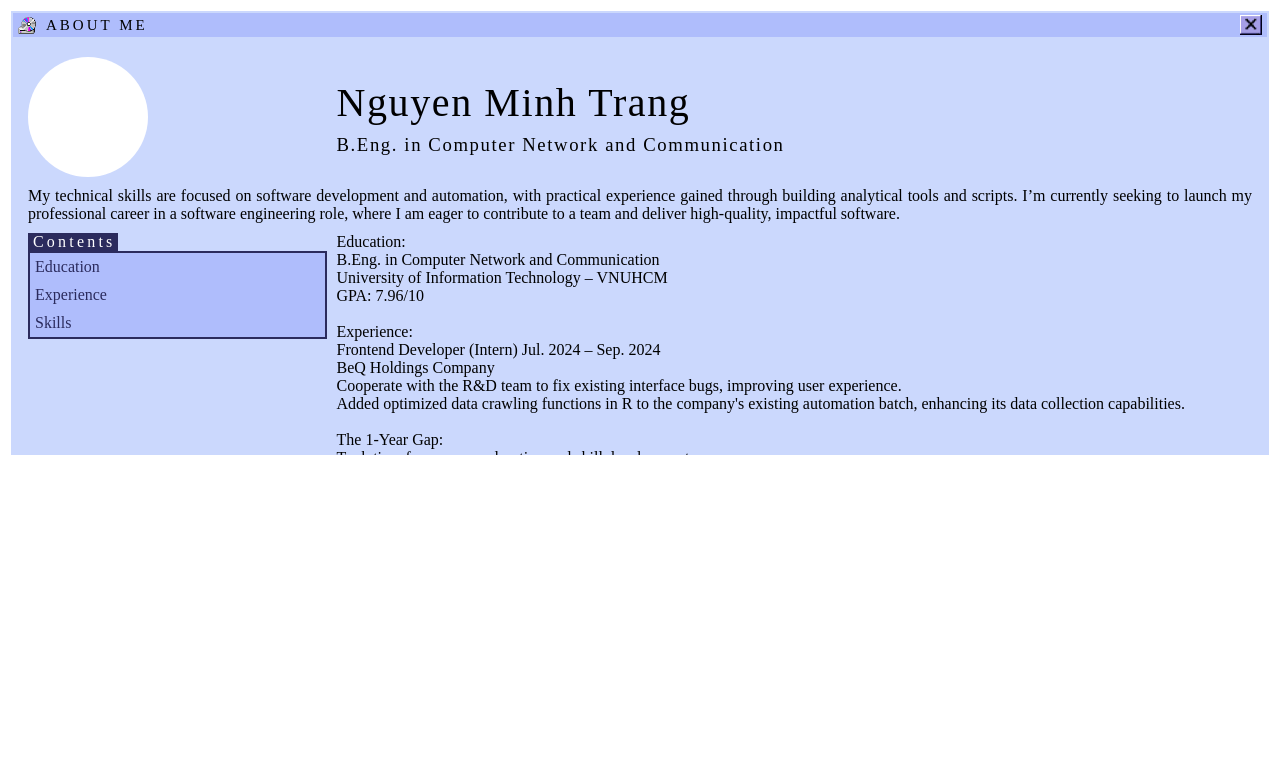
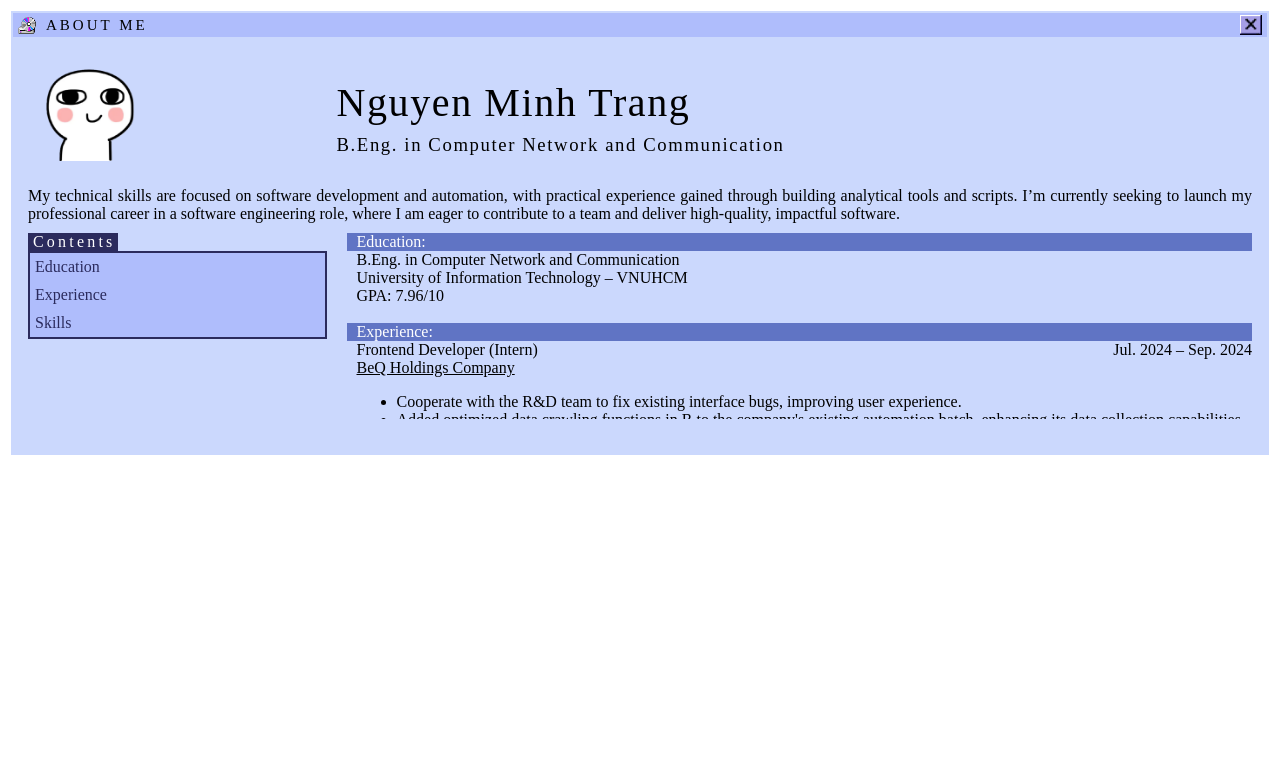
Before and after one commit to 2052xxxx/2052xxxx.github.io, a plain HTML site: page windows/about.html in a window 1280 px wide. Drawn offline with Linux system fonts and the light colour scheme.

Commit message:
'about me' done

```diff
--- a/css/about.css
+++ b/css/about.css
@@ -5,7 +5,7 @@
     background-color: #CBD8FD;
     outline: 3px solid white;
     outline-offset: -3px;
-    overflow: auto;
+    /* overflow: auto; */
     touch-action: none;
 }
 
@@ -48,8 +48,14 @@
     transform: rotate(180deg);
 }
 
+/* .about-container{
+    margin-top: 5px;
+    height: calc(450px - 30px);
+    overflow: auto;
+} */
+
 .intro{
-    margin: 25px 20px 0 20px;
+    margin: 25px 20px 20px 20px;
     display: grid;
     grid-template-columns: repeat(4, 1fr);
     grid-template-rows: auto;
@@ -57,16 +63,20 @@
         "ava text text text"
         "overview overview overview overview"
         "menu main main main"
-        "menu main main main"
         ;
     gap: 10px;
+    touch-action: none;
 }
 
 .avatar {
     padding: auto;
     height: 120px;
     width: 120px;
-    background-color: white;
+    /* background-color: white; */
+    background-image: url('/img/myavatar.png');
+    background-size: contain;
+    background-repeat: no-repeat;
+
     border-radius: 50%;
     grid-area: ava;
 }
@@ -141,4 +151,37 @@ a{
 .main-div {
     grid-area: main;
     text-align: left;
+    padding-left: 10px;
+    height: 186px;
+    overflow-y: auto;
+    scrollbar-width: none;
 }
+
+::-webkit-scrollbar-button {
+    display: none;
+}
+
+#education > .title, #experience > .title, #skills > .title {
+    position: relative;
+    background-color: #6074C4;
+    color: white;
+    padding-left: 10px;
+}
+
+#education > .paragraph, #experience > .paragraph, #skills > .paragraph{
+    padding-left: 10px;
+    text-align: justify;
+    position: relative;
+
+}
+
+.paragraph > .timeline{
+    position: absolute;
+    right: 0;
+}
+
+.company-name{
+    /* display: block;
+    text-align: center; */
+    text-decoration: underline;
+}
--- a/css/index.css
+++ b/css/index.css
@@ -18,6 +18,11 @@ body {
     background-position: left bottom, right top;
     background-repeat: no-repeat, no-repeat;
     touch-action: none;
+}
+
+.loading {
+    visibility: hidden !important;
+    overflow: hidden !important;
 }
 
 /* .vt323-regular {
--- a/windows/about.html
+++ b/windows/about.html
@@ -7,6 +7,7 @@
         </div>
         <img class="close-button" src="/img/close-button.png">
     </div>
+    <div class="about-container">
         <div class="intro">
             <div class="avatar"></div>
             <div class="text">
@@ -41,17 +42,31 @@
                     <div class="title">Experience:</div>
                     <div class="paragraph">
                         Frontend Developer (Intern) <span class="timeline"> Jul. 2024 – Sep. 2024 </span><br>
-                    BeQ Holdings Company<br>
-                    Cooperate with the R&D team to fix existing interface bugs, improving user experience. <br>
+                        <span class="company-name">BeQ Holdings Company</span>
+                        <ul>
+                            <li>
+                                Cooperate with the R&D team to fix existing interface bugs, improving user experience.
+                            </li>
+                            <li>
                                 Added optimized data crawling functions in R to the company's existing automation batch, enhancing
-                    its data collection capabilities. <br>
+                                its data collection capabilities.
+                            </li>
+                        </ul>
                         <br>
-                    The 1-Year Gap:<br>
-                    Took time for career exploration and skill development. <br>
+                        The 1-Year Gap <span class="timeline"> Sep. 2024 – Now </span>
+                        <ul>
+                            <li>
+                                Took time for career exploration and skill development.
+                            </li>
+                            <li>
                                 Focused on self-directed learning → identify my core strengths and passions within the tech
-                    industry. <br>
+                                industry.
+                            </li>
+                            <li>
                                 Immersed in practical software engineering, building projects in automation, web development, and
-                    algorithmic problem-solving. <br>
+                                algorithmic problem-solving.
+                            </li>
+                        </ul>
                         → Confirming my passion for building tangible tools and solutions, and I am now eager to apply this
                         focused skill set to a professional engineering role.
                     </div>
@@ -60,14 +75,29 @@
                 <div id="skills">
                     <div class="title">Skills:</div>
                     <div class="paragraph">
-                    Technical: <br>
-                    Scripting: Bash, Python <br>
-                    Data Collection: Python, R <br>
-                    Data Querying: SQL <br>
+                        Technical:
+                        <ul>
+                            <li>
+
+                                Scripting: Bash, Python
+                            </li>
+                            <li>
+
+                                Data Collection: Python, R
+                            </li>
+                            <li>
+
+                                Data Querying: SQL
+                            </li>
+                        </ul>
                         Documentation: Canvas, Google Docs, Word. <br>
-                    English: B2 level <br>
+                        English: B2 level
+                    </div>
+                </div>
+                <br>
+                <br>
+                <br>
             </div>
         </div>
     </div>
 </div>
-</div>
```
Also changed, not shown: js/class/WindowManager.js (+25 -3 lines), img/myavatar.png (added). Lines whose indentation alone changed are shown as unchanged.
